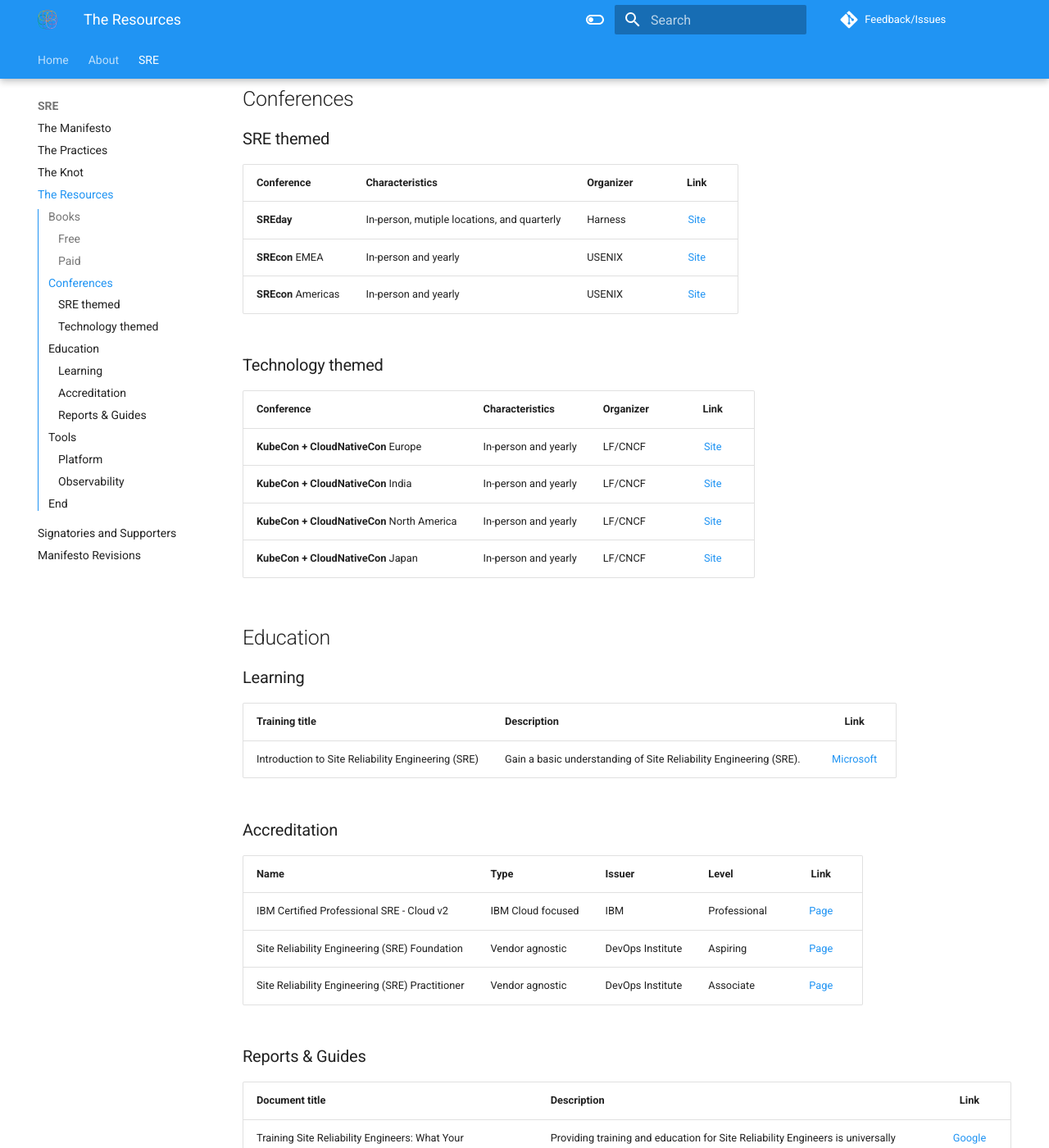
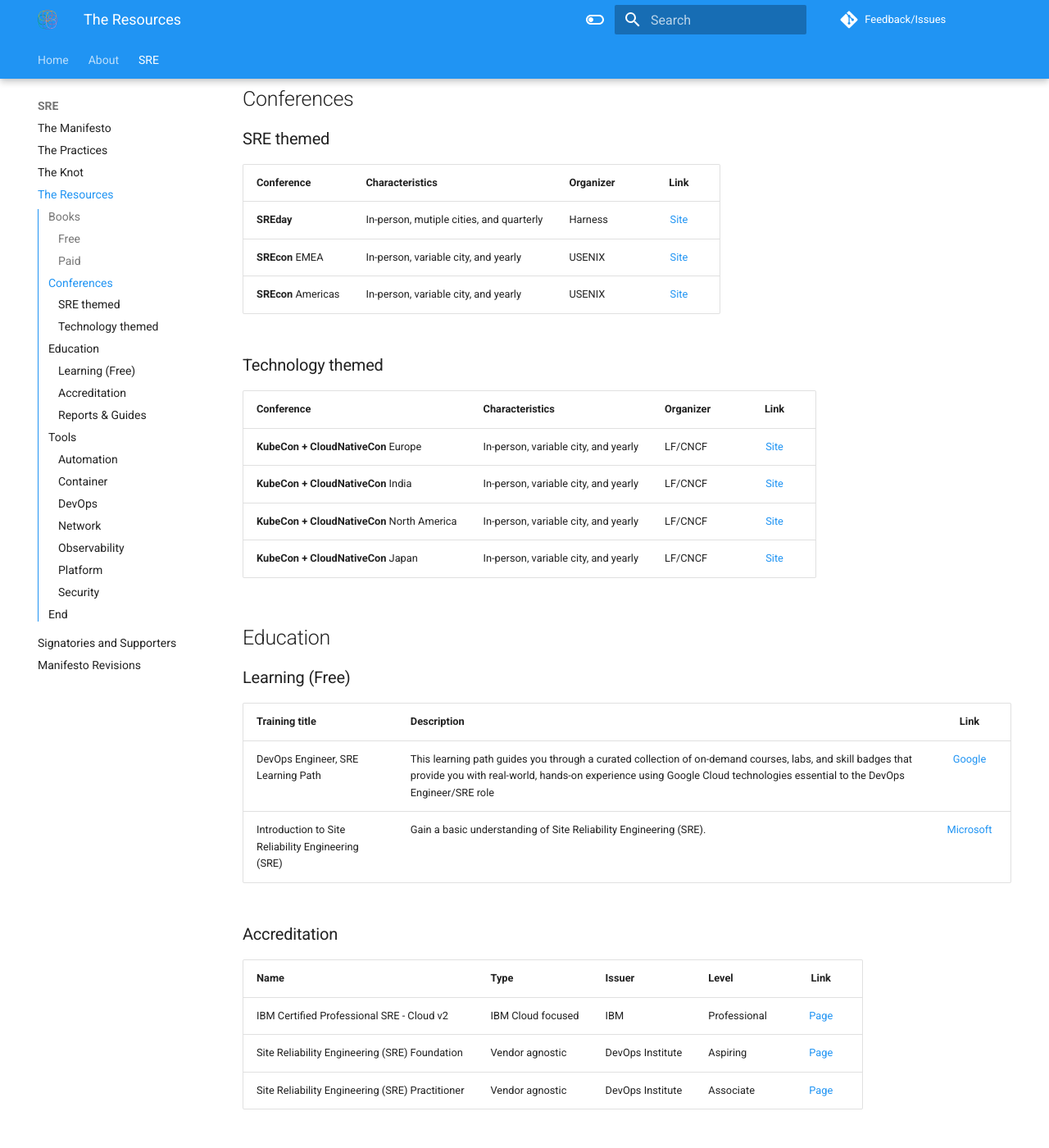
Before and after one commit to rod4n4m1/sre-manifesto, an MkDocs documentation site: the page built from docs/sre/resources.md, in a window 1280 px wide and 1400 px high, scrolled down 782 px. Shown: the whole window at 82% size. Built offline with MkDocs 1.6.1 and Material for MkDocs 9.7.7, drawn with Linux system fonts in a browser that asks for light colours; comment, search, counter and statistics services are not loaded; some of the changed text lies outside the part shown.

Commit message:
added sre tools Signed-off-by: Rod Anami <rod.anami@kyndryl.com>

```diff
--- a/docs/sre/resources.md
+++ b/docs/sre/resources.md
@@ -25,25 +25,26 @@
 
 | Conference | Characteristics | Organizer | Link |
 |:-----------|:----------------|:----------|:----:|
-| **SREday** | In-person, mutiple locations, and quarterly | Harness | [Site](https://sreday.com/) |
-| **SREcon** EMEA | In-person and yearly | USENIX | [Site](https://www.usenix.org/srecon) |
-| **SREcon** Americas | In-person and yearly | USENIX | [Site](https://www.usenix.org/srecon) |
+| **SREday** | In-person, mutiple cities, and quarterly | Harness | [Site](https://sreday.com/) |
+| **SREcon** EMEA | In-person, variable city, and yearly | USENIX | [Site](https://www.usenix.org/srecon) |
+| **SREcon** Americas | In-person, variable city, and yearly | USENIX | [Site](https://www.usenix.org/srecon) |
 
 ### Technology themed
 
 | Conference | Characteristics | Organizer | Link |
 |:-----------|:----------------|:----------|:----:|
-| **KubeCon + CloudNativeCon** Europe | In-person and yearly | LF/CNCF | [Site](https://events.linuxfoundation.org/kubecon-cloudnativecon-europe/) |
-| **KubeCon + CloudNativeCon** India | In-person and yearly | LF/CNCF | [Site](https://events.linuxfoundation.org/kubecon-cloudnativecon-india/) |
-| **KubeCon + CloudNativeCon** North America | In-person and yearly | LF/CNCF | [Site](https://events.linuxfoundation.org/kubecon-cloudnativecon-north-america/) |
-| **KubeCon + CloudNativeCon** Japan | In-person and yearly | LF/CNCF | [Site](https://events.linuxfoundation.org/kubecon-cloudnativecon-japan/) |
+| **KubeCon + CloudNativeCon** Europe | In-person, variable city, and yearly | LF/CNCF | [Site](https://events.linuxfoundation.org/kubecon-cloudnativecon-europe/) |
+| **KubeCon + CloudNativeCon** India | In-person, variable city, and yearly | LF/CNCF | [Site](https://events.linuxfoundation.org/kubecon-cloudnativecon-india/) |
+| **KubeCon + CloudNativeCon** North America | In-person, variable city, and yearly | LF/CNCF | [Site](https://events.linuxfoundation.org/kubecon-cloudnativecon-north-america/) |
+| **KubeCon + CloudNativeCon** Japan | In-person, variable city, and yearly | LF/CNCF | [Site](https://events.linuxfoundation.org/kubecon-cloudnativecon-japan/) |
 
 ## Education
 
-### Learning
+### Learning (Free)
 
 | Training title | Description | Link |
 |:-----------|:------------|:----:|
+| DevOps Engineer, SRE Learning Path | This learning path guides you through a curated collection of on-demand courses, labs, and skill badges that provide you with real-world, hands-on experience using Google Cloud technologies essential to the DevOps Engineer/SRE role | [Google](https://www.cloudskillsboost.google/paths/20) |
 | Introduction to Site Reliability Engineering (SRE) | Gain a basic understanding of Site Reliability Engineering (SRE). | [Microsoft](https://learn.microsoft.com/en-us/training/modules/intro-to-site-reliability-engineering/) |
 
 ### Accreditation
@@ -62,9 +63,30 @@
 
 ## Tools
 
-### Platform
+### Automation
 
+* [Ansible](https://www.ansible.com/) | Configuration
+* [Chef](https://www.chef.io/) | Configuration
+* [Helm](https://helm.sh/) | K8s configuration
+* [Puppet](https://www.puppet.com/) | Configuration
+* [Terraform](https://www.terraform.io/) | IaC
+
+### Container
+
+* [docker](https://www.docker.com/)
 * [Kubernetes](https://kubernetes.io)
+* [podman](https://podman.io/)
+
+### DevOps
+
+* [ArgoCD](https://argo-cd.readthedocs.io/en/stable/)
+* [Jenkins](https://www.jenkins.io/)
+
+### Network
+
+* [cilium](https://cilium.io/)
+* [Envoy](https://www.envoyproxy.io/)
+* [Istio](https://istio.io/)
 
 ### Observability
 
@@ -72,4 +94,15 @@
 * [OpenTelemetry](https://opentelemetry.io) - aka OTel
 * [Prometheus](https://prometheus.io)
 
+### Platform
+
+* [Backstage](https://backstage.io/)
+
+### Security
+
+* [falco](https://falco.org/)
+* [OPA](https://www.openpolicyagent.org/)
+* [trivy](https://trivy.dev/latest/)
+* [Vault](https://www.vaultproject.io/)
+
 ## End
```
